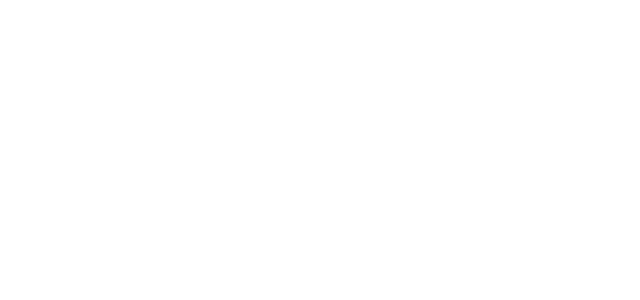
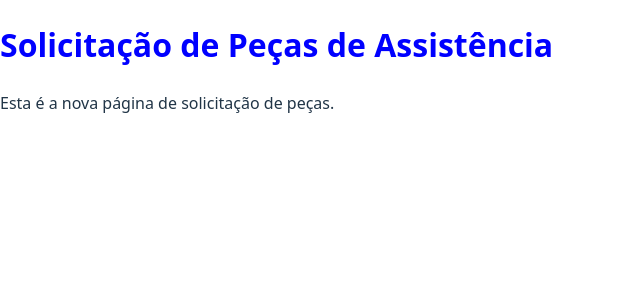
Before and after one commit to gustavomarques1/allmoove, a React (Vite) app: page /assistencia/parts-request in a window 1280 px wide. Before the commit this address had no page. Shown: the top 300 px of the page, without its empty margins (0-640 px from the left). Built offline with nearby package versions, Linux system fonts and the light colour scheme.

Commit message:
Rota parts-request adicionada

```diff
--- a/src/App.jsx
+++ b/src/App.jsx
@@ -2,7 +2,9 @@ import { BrowserRouter as Router, Routes, Route } from "react-router-dom";
 import Inicial from "./Components/InicialTela/Inicial";
 import TelaEntregador from "./Components/TelaEntregador/TelaEntregador";
 import TelaDashboard from "./Components/TelaDashboard/TelaDashboard";
-// ...outras telas...
+
+// 1. Importe o componente da nova rota
+import TelaPartsRequest from "./Components/TelaAssistenciaPartsRequest/TelaPartsRequest";
 
 function App() {
   return (
@@ -10,7 +12,14 @@ function App() {
       <Routes>
         <Route path="/" element={<Inicial />} />
         <Route path="/entregador" element={<TelaEntregador />} />
-        <Route path="/assistencia/dashboard" element={<TelaDashboard/>} />
+        <Route path="/assistencia/dashboard" element={<TelaDashboard />} />
+
+        {/* 2. Adicione a nova rota aqui */}
+        <Route
+          path="/assistencia/parts-request"
+          element={<TelaPartsRequest />}
+        />
+
         {/* Outras rotas */}
       </Routes>
     </Router>
--- /dev/null
+++ b/src/Components/TelaAssistenciaPartsRequest/TelaPartsRequest.jsx
@@ -0,0 +1,15 @@
+import React from 'react';
+import styles from './TelaPartsRequest.module.css'; // A importação está correta
+
+function TelaPartsRequest() {
+  return (
+    <div>
+      {/* A classe agora é aplicada usando o objeto 'styles' */}
+      <h1 className={styles.teste}>Solicitação de Peças de Assistência</h1>
+
+      <p>Esta é a nova página de solicitação de peças.</p>
+    </div>
+  );
+}
+
+export default TelaPartsRequest;
--- /dev/null
+++ b/src/Components/TelaAssistenciaPartsRequest/TelaPartsRequest.module.css
@@ -0,0 +1,3 @@
+.teste {
+    color: blue
+}
--- a/src/Components/TelaDashboard/TelaDashboard.jsx
+++ b/src/Components/TelaDashboard/TelaDashboard.jsx
@@ -1,6 +1,8 @@
 import React from "react";
 import styles from "./TelaDashboard.module.css";
 import { Package, CheckCircle, Clock } from "lucide-react";
+// 1. Importe o componente Link do react-router-dom
+import { Link } from "react-router-dom";
 
 function TelaDashboard() {
   return (
@@ -61,9 +63,12 @@ function TelaDashboard() {
 
         {/* Botão */}
         <div className={styles["button-wrapper"]}>
+          {/* 2. Envolva o botão com o componente Link e defina a rota no 'to' */}
+          <Link to="/assistencia/parts-request">
             <button className={styles["new-request-button"]}>
               + Solicitar Nova Peça
             </button>
+          </Link>
         </div>
       </div>
 
@@ -74,21 +79,21 @@ function TelaDashboard() {
         </div>
 
         <div className={styles["orders-mid"]}>
-        <Package className={styles["orders-icon"]}/>
+          <Package className={styles["orders-icon"]} />
           <p>Nenhum pedido de peça encontrado</p>
         </div>
 
         {/* Botão */}
         <div className={styles["button-orders"]}>
+           {/* 3. Faça o mesmo para o segundo botão */}
+          <Link to="/assistencia/parts-request">
             <button className={styles["new-request-button-down"]}>
               + Fazer Primeiro Pedido
             </button>
+          </Link>
         </div>
       </div>
-
-
     </div>
-
   );
 }
 
```
Lines whose indentation alone changed are shown as unchanged.
